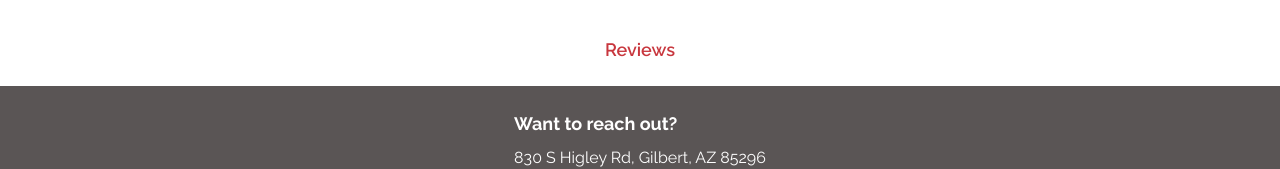
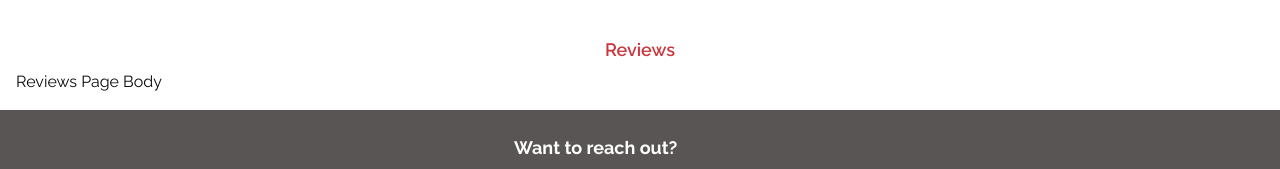
Before and after one commit to lukesauls66/susan-re, a Next.js app: page /reviews in a window 1280 px wide. Shown: the part 130-299 px from the top of the page. Built offline with nearby package versions, Linux system fonts and the light colour scheme.

Commit message:
reviews body init

```diff
--- a/components/ReviewsPage/ReviewsPage.tsx
+++ b/components/ReviewsPage/ReviewsPage.tsx
@@ -1,9 +1,11 @@
 import ReviewsPageHeader from "./ReviewsPageHeader";
+import ReviewsPageBody from "./ReviewsPageBody";
 
 const ReviewsPage = () => {
   return (
     <div className="p-4">
       <ReviewsPageHeader />
+      <ReviewsPageBody />
     </div>
   );
 };
--- /dev/null
+++ b/components/ReviewsPage/ReviewsPageBody/ReviewsPageBody.tsx
@@ -0,0 +1,9 @@
+const ReviewsPageBody = () => {
+  return (
+    <div>
+      <h1>Reviews Page Body</h1>
+    </div>
+  );
+};
+
+export default ReviewsPageBody;
--- /dev/null
+++ b/components/ReviewsPage/ReviewsPageBody/index.ts
@@ -0,0 +1,3 @@
+import ReviewsPageBody from "./ReviewsPageBody";
+
+export default ReviewsPageBody;
```
